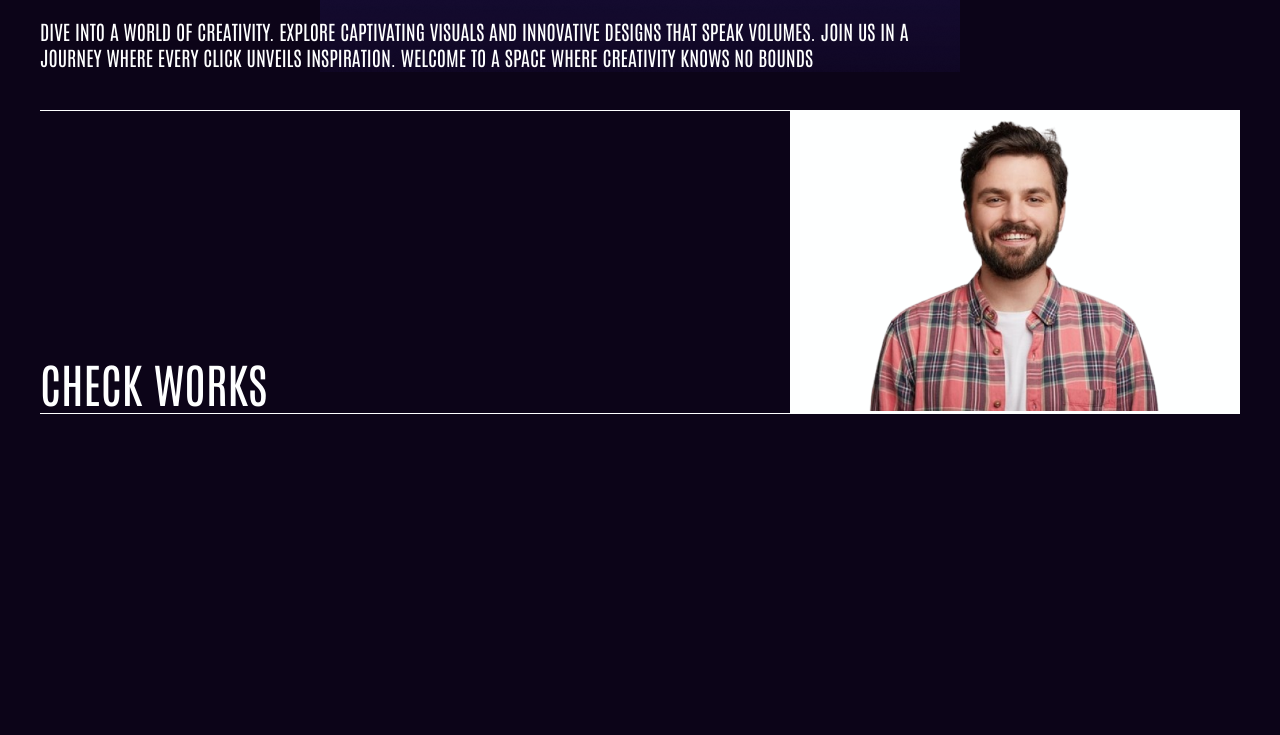
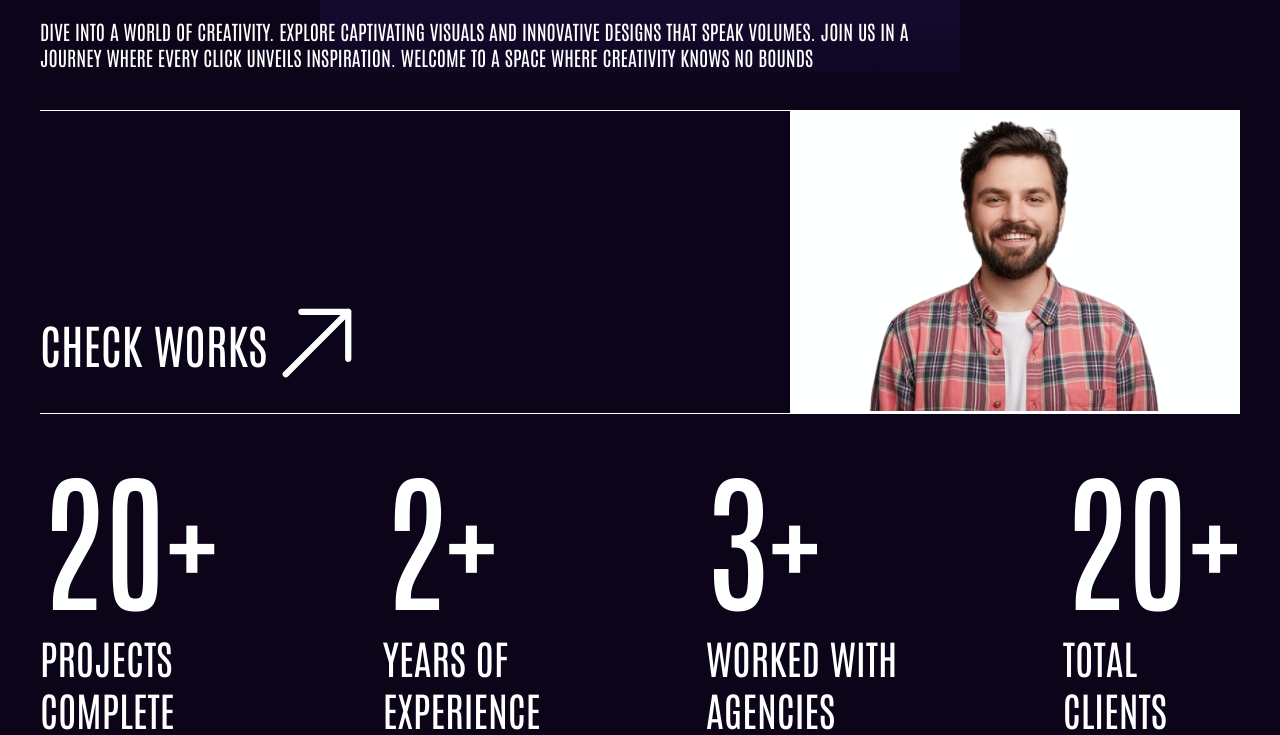
Before and after one commit to Rashidul407/PortfolioChallenge, a plain HTML site: page index.html in a window 1280 px wide. Shown: the part 728-1463 px from the top of the page. Before the commit the page ends 1142 px from the top, so only its background shows below. Drawn offline with Linux system fonts and the light colour scheme.

Commit message:
Module FOUR added

```diff
--- a/header.css
+++ b/header.css
@@ -50,6 +50,16 @@
     font-size: 40px;
 }
 
+.arrow-icon {
+    width: 100px;
+    gap: 14px;
+}
+.work-icon-container {
+    display: flex;
+    align-items: center;
+    padding: 20px 0px;
+}
+
 .banner-image-container{
     background-color: var(--font-primary-color);
     width: fit-content;
@@ -59,6 +69,21 @@
     height: 300px;
 }
 
+.complete-project-container{
+    margin-top: 20px;
+    margin-bottom: 20px;
+    display: flex;
+    justify-content: space-between;
+}
+
+.complete-project-card h1{
+    font-size: 152px;
+
+}
+.complete-project-card p{
+    font-size: 40px;
+    text-transform: uppercase;
+}
 @media only screen and (min-width: 200px) and (max-width: 776px){
     .nav{
         font-size: 16px;
--- a/index.html
+++ b/index.html
@@ -1,15 +1,14 @@
 <!DOCTYPE html>
 <html lang="en">
   <head>
-    <meta charset="UTF-8">
-    <meta name="viewport" content="width=device-width, initial-scale=1.0">
+    <meta charset="UTF-8" />
+    <meta name="viewport" content="width=device-width, initial-scale=1.0" />
     <title>Portfolio</title>
-    <link rel="stylesheet" href="./root.css">
-    <link rel="stylesheet" href="./header.css">
+    <link rel="stylesheet" href="./root.css" />
+    <link rel="stylesheet" href="./header.css" />
   </head>
   <body class="container">
     <section class="header-container">
-
       <section class="nav-container">
         <div class="nav">
           <div class="start">
@@ -19,39 +18,67 @@
             <h3>JOHN SMITH</h3>
           </div>
           <div id="right-menu-icon-id" class="right-menu-icon">
-                <img src="./images/background-image/Menu.png" alt="">
-
+            <img src="./images/background-image/Menu.png" alt="" />
           </div>
         </div>
       </section>
 
       <section class="banner-container">
         <div class="banner-title">
-            <h1>Journey through Creativity
-                Explore the Artistry Within</h1>
+          <h1>Journey through Creativity Explore the Artistry Within</h1>
         </div>
         <div class="banner-description">
           <p>
-                Dive into a world of creativity.
-                Explore captivating visuals and innovative designs that speak volumes.
-                Join us in a <br> journey where every click unveils inspiration.
-                 Welcome to a space where creativity knows no bounds
+            Dive into a world of creativity. Explore captivating visuals and
+            innovative designs that speak volumes. Join us in a <br />
+            journey where every click unveils inspiration. Welcome to a space
+            where creativity knows no bounds
           </p>
         </div>
 
         <div class="banner-profile-container">
-
           <div class="banner-profile-description">
+            <div class="work-icon-container">
               <h1>CHECK WORKS</h1>
+              <svg
+                xmlns="http://www.w3.org/2000/svg"
+                fill="none"
+                viewBox="0 0 24 24"
+                stroke-width="1.5"
+                stroke="currentColor"
+                class="arrow-icon"
+              >
+                <path
+                  stroke-linecap="round"
+                  stroke-linejoin="round"
+                  d="m4.5 19.5 15-15m0 0H8.25m11.25 0v11.25"
+                />
+              </svg>
             </div>
-
+          </div>
           <div class="banner-image-container">
-                <img id="banner-image" src="./images/Banner/profile.png" alt="">
+            <img id="banner-image" src="./images/Banner/profile.png" alt="" />
           </div>
-
+        </div>
+        <div class="complete-project-container">
+            <div class="complete-project-card">
+                <h1>20+</h1>
+                <p>Projects <br> Complete</p>
+            </div>
+            <div class="complete-project-card">
+                <h1>2+</h1>
+                <p>years of <br> experience </p>
+            </div>
+            <div class="complete-project-card">
+                <h1>3+</h1>
+                <p>worked with <br> agencies </p>
+            </div>
+            <div class="complete-project-card">
+                <h1>20+</h1>
+                <p>total <br> clients</p>
+            </div>
         </div>
       </section>
-
     </section>
   </body>
 </html>
```
Lines whose indentation alone changed are shown as unchanged.
